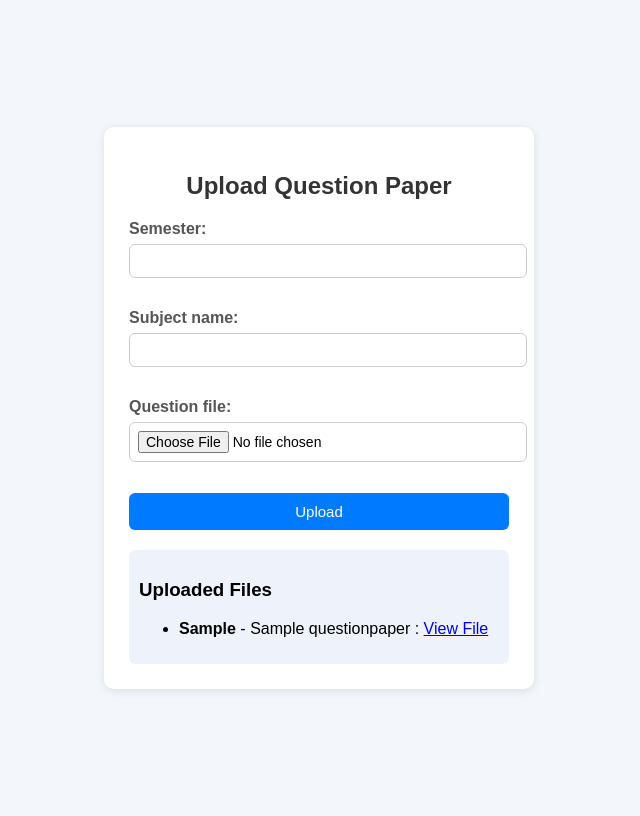
After one commit to Aashish-Chapagain/exam_management_system, a Django app: page /question_bank/ in a window 1280 px wide. The commit adds this page. Shown: the whole page, without its empty margins (321-961 px from the left). Run offline with Django 5.2, Linux system fonts and the light colour scheme; tables that the repository leaves empty hold one stand-in row (values such as "Sample post").

Commit message:
Implement question bank feature with upload functionality and associated views

```diff
--- a/exam_mgmt/dashboard/templates/dashboard/dashboard.html
+++ b/exam_mgmt/dashboard/templates/dashboard/dashboard.html
@@ -26,9 +26,9 @@
     </div>
 
     <div class="card">
-      <h2>📑 Question Bank</h2>
-      <p>Store, organize, and manage question papers.</p>
-      <a href="#">Go to Question Bank</a>
+  <h2>📑 Question Bank</h2>
+  <p>Store, organize, and manage question papers.</p>
+  <a href="{% url 'question_bank_home' %}">Go to Question Bank</a>
     </div>
 
     <div class="card">
--- a/exam_mgmt/dashboard/views.py
+++ b/exam_mgmt/dashboard/views.py
@@ -14,8 +14,7 @@ from django.contrib.auth import logout
 #     return redirect('admin_login')
 
 
-@login_required
+
 
 def dashboard_home(request):
-    logout(request)
-    return render(request, 'dashboard/dashboard.html')
+      return render(request, 'dashboard/dashboard.html')
--- a/exam_mgmt/exam_mgmt/settings.py
+++ b/exam_mgmt/exam_mgmt/settings.py
@@ -40,6 +40,7 @@ INSTALLED_APPS = [
     'admin_login',
     'dashboard',
     'exam_schedule',
+    'question_bank',
 ]
 
 MIDDLEWARE = [
@@ -118,6 +119,9 @@ USE_TZ = True
 # https://docs.djangoproject.com/en/5.2/howto/static-files/
 
 STATIC_URL = 'static/'
+# Media files (uploads)
+MEDIA_URL = '/media/'
+MEDIA_ROOT = BASE_DIR / 'media'
 
 # Default primary key field type
 # https://docs.djangoproject.com/en/5.2/ref/settings/#default-auto-field
--- a/exam_mgmt/exam_mgmt/urls.py
+++ b/exam_mgmt/exam_mgmt/urls.py
@@ -16,6 +16,8 @@ Including another URLconf
 """
 from django.contrib import admin
 from django.urls import path,  include
+from django.conf import settings
+from django.conf.urls.static import static
 
 urlpatterns = [
 
@@ -23,4 +25,8 @@ urlpatterns = [
     path('login/', include('admin_login.urls')),
     path('dashboard/', include('dashboard.urls')),
     path('scheduler/', include('exam_schedule.urls')),
+    path('question_bank/', include('question_bank.urls')),
 ]
+
+if settings.DEBUG:
+    urlpatterns += static(settings.MEDIA_URL, document_root=settings.MEDIA_ROOT)
--- /dev/null
+++ b/exam_mgmt/question_bank/forms.py
@@ -0,0 +1,8 @@
+from django import forms
+from .models import QuestionPaper
+
+
+class QuestionPaperForm(forms.ModelForm):
+    class Meta:
+        model = QuestionPaper
+        fields = ['semester', 'subject_name', 'question_file']
--- /dev/null
+++ b/exam_mgmt/question_bank/models.py
@@ -0,0 +1,11 @@
+from django.db import models
+
+
+class QuestionPaper(models.Model):
+    semester = models.CharField(max_length=10)
+    subject_name = models.CharField(max_length=200)
+    question_file = models.FileField(upload_to='question_bank/')
+    uploaded_at = models.DateTimeField(auto_now_add=True)
+
+    def __str__(self):
+        return f"{self.subject_name} (Sem {self.semester})"
--- /dev/null
+++ b/exam_mgmt/question_bank/static/question_bank/css/style.css
@@ -0,0 +1,61 @@
+body {
+  font-family: Arial, sans-serif;
+  background-color: #f3f6fa;
+  display: flex;
+  justify-content: center;
+  align-items: center;
+  min-height: 100vh;
+}
+
+.form-container {
+  background: white;
+  padding: 25px;
+  border-radius: 10px;
+  box-shadow: 0 2px 10px rgba(0,0,0,0.1);
+  width: 380px;
+}
+
+h2 {
+  text-align: center;
+  margin-bottom: 20px;
+  color: #333;
+}
+
+label {
+  display: block;
+  font-weight: bold;
+  margin-bottom: 6px;
+  color: #555;
+}
+
+input, select {
+  width: 100%;
+  padding: 8px;
+  margin-bottom: 15px;
+  border: 1px solid #ccc;
+  border-radius: 6px;
+  font-size: 14px;
+}
+
+button {
+  width: 100%;
+  padding: 10px;
+  background: #007BFF;
+  color: white;
+  border: none;
+  border-radius: 6px;
+  font-size: 15px;
+  cursor: pointer;
+  transition: 0.3s;
+}
+
+button:hover {
+  background: #0056b3;
+}
+
+.preview {
+  margin-top: 20px;
+  padding: 10px;
+  background: #eef3fb;
+  border-radius: 6px;
+}
--- /dev/null
+++ b/exam_mgmt/question_bank/static/question_bank/js/script.js
@@ -0,0 +1,7 @@
+document.addEventListener("DOMContentLoaded", function() {
+  const form = document.getElementById("uploadForm");
+
+  form.addEventListener("submit", function() {
+    alert("Your question paper has been uploaded!");
+  });
+});
--- /dev/null
+++ b/exam_mgmt/question_bank/templates/question_bank/question_upload.html
@@ -0,0 +1,37 @@
+<!DOCTYPE html>
+<html lang="en">
+<head>
+    <meta charset="UTF-8">
+    <meta name="viewport" content="width=device-width, initial-scale=1.0">
+    <title>Upload Question Paper</title>
+    {% load static %}
+    <link rel="stylesheet" href="{% static 'question_bank/css/style.css' %}">
+</head>
+<body>
+    <div class="form-container">
+        <h2>Upload Question Paper</h2>
+
+        <form id="uploadForm" method="POST" enctype="multipart/form-data">
+            {% csrf_token %}
+            {{ form.as_p }}
+            <button type="submit">Upload</button>
+        </form>
+
+        <div id="previewBox" class="preview">
+            <h3>Uploaded Files</h3>
+            <ul>
+                {% for q in questions %}
+                <li>
+                    <strong>{{ q.semester }}</strong> - {{ q.subject_name }} :
+                    <a href="{{ q.question_file.url }}" target="_blank">View File</a>
+                </li>
+                {% empty %}
+                <li>No files uploaded yet.</li>
+                {% endfor %}
+            </ul>
+        </div>
+    </div>
+
+    <script src="{% static 'question_bank/js/script.js' %}"></script>
+</body>
+</html>
--- /dev/null
+++ b/exam_mgmt/question_bank/urls.py
@@ -0,0 +1,6 @@
+from django.urls import path
+from . import views
+
+urlpatterns = [
+    path("", views.question_bank_home, name="question_bank_home"),
+]
--- /dev/null
+++ b/exam_mgmt/question_bank/views.py
@@ -0,0 +1,16 @@
+from django.shortcuts import render, redirect
+from .forms import QuestionPaperForm
+from .models import QuestionPaper
+
+
+def question_bank_home(request):
+    if request.method == 'POST':
+        form = QuestionPaperForm(request.POST, request.FILES)
+        if form.is_valid():
+            form.save()
+            return redirect('question_bank_home')
+    else:
+        form = QuestionPaperForm()
+
+    questions = QuestionPaper.objects.all().order_by('-uploaded_at')
+    return render(request, 'question_bank/question_upload.html', {'form': form, 'questions': questions})
```
Also changed, not shown: exam_mgmt/exam_schedule/static/exam_schedule/js/script.js (+40 -2 lines), exam_mgmt/exam_schedule/templates/exam_schedule/scheduler.html (+27 -21 lines), exam_mgmt/exam_schedule/views.py (+26 -3 lines), exam_mgmt/question_bank/migrations/0001_initial.py (added), exam_mgmt/question_bank/migrations/__init__.py (added).
